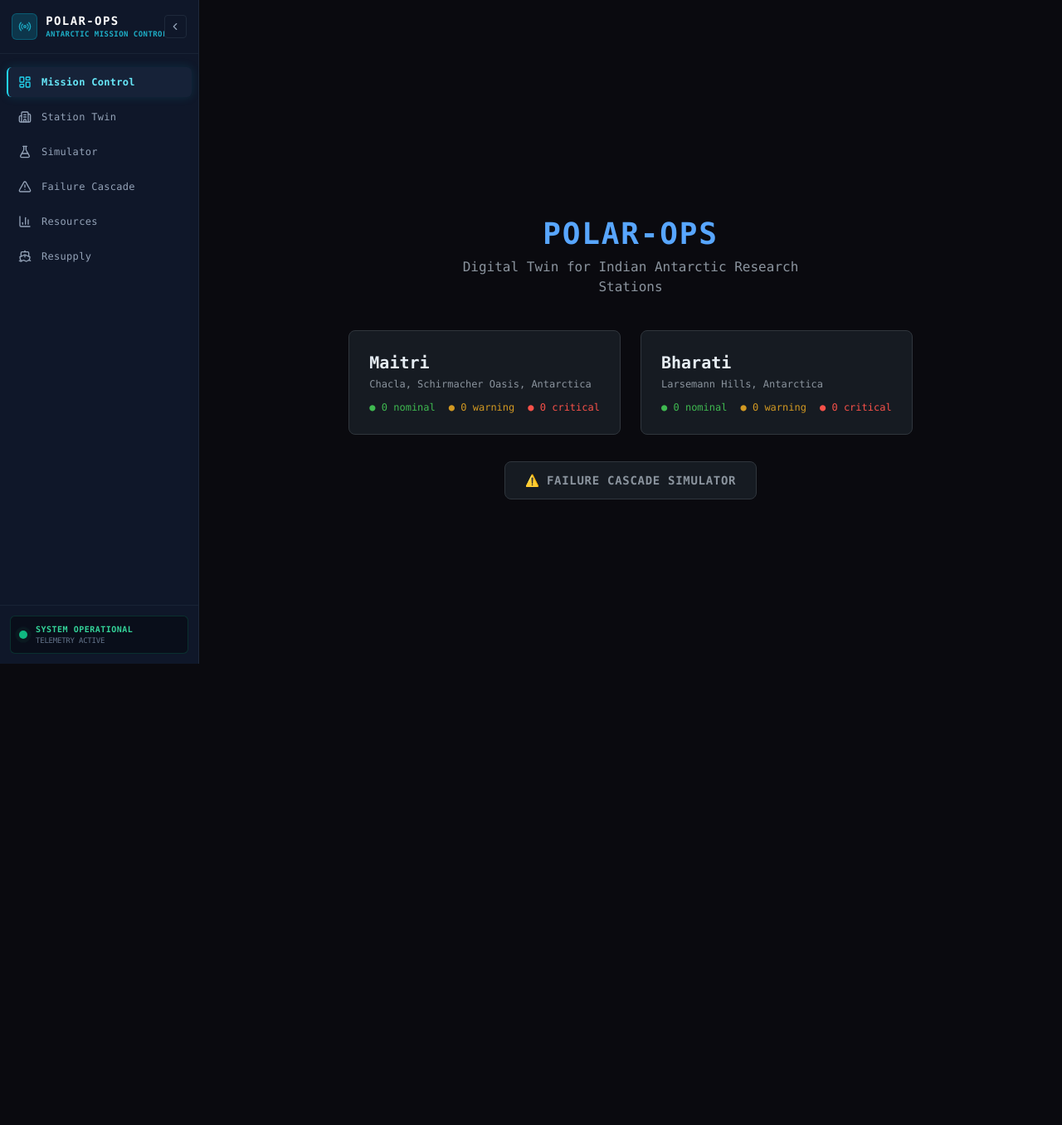
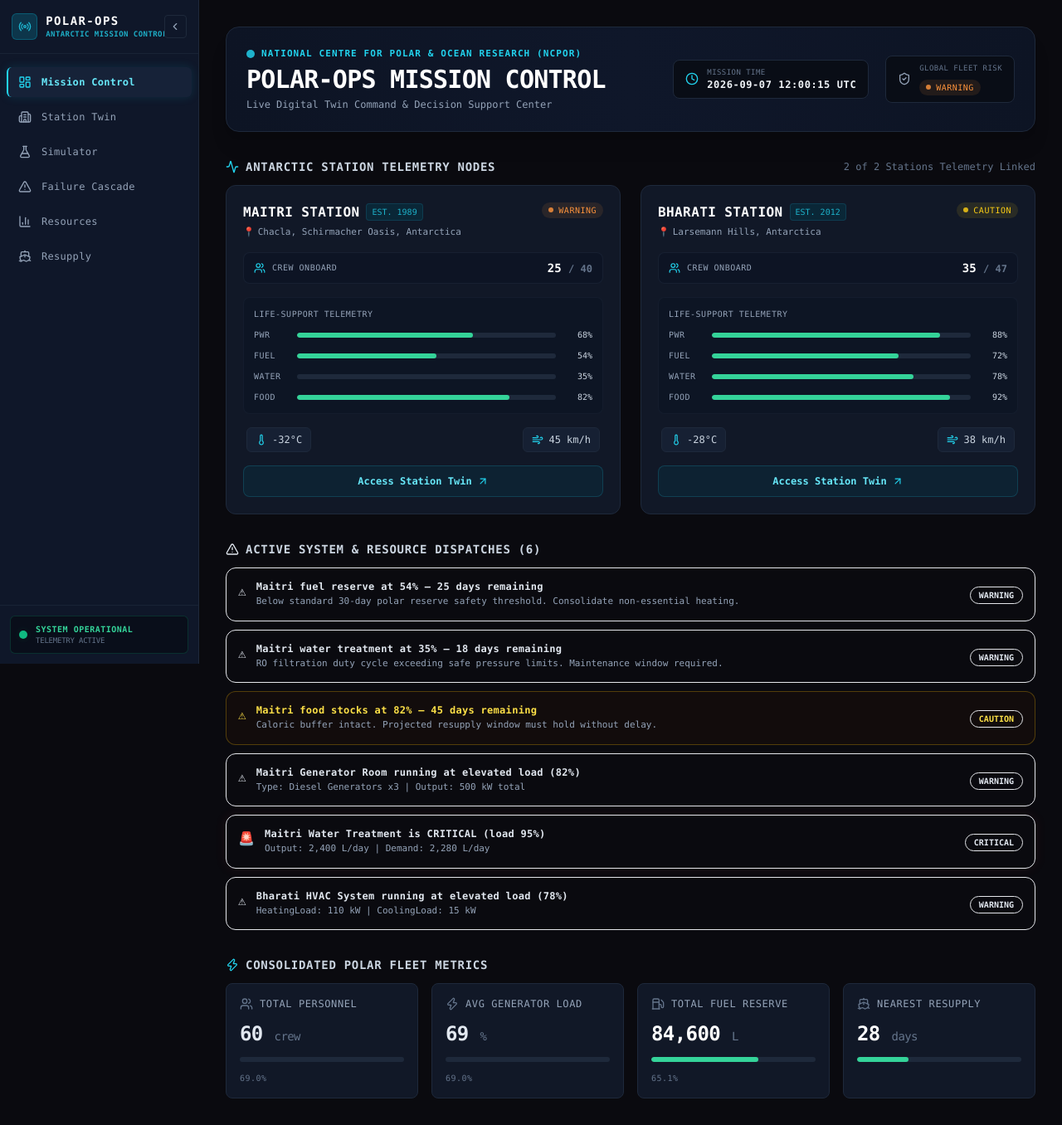
Before and after one commit to Dev-Lahrani/polar-ops-digital-twin, a Next.js app: page / in a window 1280 px wide. Shown: the whole page at 83% size. Before the commit the page ends 864 px from the top, so only its background shows below. Built offline with nearby package versions, Linux system fonts and the light colour scheme.

Commit message:
feat(dashboard): create Mission Control Dashboard with live clock, station cards, alerts, and fleet status gauges

```diff
--- a/src/app/page.tsx
+++ b/src/app/page.tsx
@@ -1,62 +1,326 @@
-import Link from "next/link";
+"use client";
+
+import { useState, useEffect } from "react";
 import { stations } from "@/data/stations";
+import StationCard from "@/components/station-card";
+import StatusGauge from "@/components/status-gauge";
+import RiskIndicator from "@/components/risk-indicator";
+import { RiskLevel } from "@/types";
+import {
+  Users,
+  Zap,
+  Fuel,
+  Ship,
+  AlertTriangle,
+  Clock,
+  ShieldCheck,
+  Activity,
+} from "lucide-react";
 
-export default function Home() {
+export default function MissionControlDashboard() {
+  const [mounted, setMounted] = useState(false);
+  const [currentTime, setCurrentTime] = useState<string>("");
+
+  useEffect(() => {
+    setMounted(true);
+    const updateTime = () => {
+      const now = new Date();
+      const utcString = now.toUTCString().replace("GMT", "UTC");
+      const iso = now.toISOString().split(".")[0].replace("T", " ");
+      setCurrentTime(`${iso} UTC`);
+    };
+
+    updateTime();
+    const timer = setInterval(updateTime, 1000);
+    return () => clearInterval(timer);
+  }, []);
+
+  // Compute Global Risk
+  const globalRisk: RiskLevel = stations.some(
+    (s) => s.riskLevel === "EMERGENCY" || s.riskLevel === "CRITICAL"
+  )
+    ? "CRITICAL"
+    : stations.some((s) => s.riskLevel === "WARNING")
+    ? "WARNING"
+    : stations.some((s) => s.riskLevel === "CAUTION")
+    ? "CAUTION"
+    : "NOMINAL";
+
+  // Calculate Quick Stats
+  const totalCrew = stations.reduce((acc, s) => acc + s.crewCount, 0);
+  const maxCrew = stations.reduce((acc, s) => acc + s.crewMax, 0);
+
+  const avgGenLoad = Math.round(
+    stations.reduce((acc, s) => acc + (s.generatorLoad ?? 65), 0) /
+      (stations.length || 1)
+  );
+
+  const totalFuelL = stations.reduce(
+    (acc, s) => acc + (s.fuelCurrentL ?? (s.resources.fuel / 100) * 60000),
+    0
+  );
+  const maxFuelL = stations.reduce(
+    (acc, s) => acc + (s.fuelCapacityL ?? 65000),
+    0
+  );
+
+  const daysToNextResupply = Math.min(
+    ...stations.map((s) => s.nextResupplyDays ?? 30)
+  );
+
+  // Generate Resource & System Alerts
+  const alerts: Array<{
+    id: string;
+    station: string;
+    severity: "CRITICAL" | "WARNING" | "CAUTION";
+    message: string;
+    detail: string;
+  }> = [];
+
+  stations.forEach((st) => {
+    if ((st.fuelDaysRemaining ?? 99) <= 30) {
+      alerts.push({
+        id: `${st.id}-fuel`,
+        station: st.name,
+        severity: (st.fuelDaysRemaining ?? 99) <= 15 ? "CRITICAL" : "WARNING",
+        message: `${st.name} fuel reserve at ${st.resources.fuel}% — ${st.fuelDaysRemaining} days remaining`,
+        detail: "Below standard 30-day polar reserve safety threshold. Consolidate non-essential heating.",
+      });
+    }
+
+    if ((st.waterDaysRemaining ?? 99) <= 20) {
+      alerts.push({
+        id: `${st.id}-water`,
+        station: st.name,
+        severity: (st.waterDaysRemaining ?? 99) <= 10 ? "CRITICAL" : "WARNING",
+        message: `${st.name} water treatment at ${st.resources.water}% — ${st.waterDaysRemaining} days remaining`,
+        detail: "RO filtration duty cycle exceeding safe pressure limits. Maintenance window required.",
+      });
+    }
+
+    if (st.resources.food <= 40 || (st.foodDaysRemaining ?? 99) <= 45) {
+      alerts.push({
+        id: `${st.id}-food`,
+        station: st.name,
+        severity: "CAUTION",
+        message: `${st.name} food stocks at ${st.resources.food}% — ${st.foodDaysRemaining} days remaining`,
+        detail: "Caloric buffer intact. Projected resupply window must hold without delay.",
+      });
+    }
+
+    // Subsystem specific alerts
+    st.subsystems.forEach((sub) => {
+      if (sub.status === "CRITICAL" || sub.status === "EMERGENCY") {
+        alerts.push({
+          id: `${st.id}-${sub.id}`,
+          station: st.name,
+          severity: "CRITICAL",
+          message: `${st.name} ${sub.name} is ${sub.status} (load ${sub.loadPercent}%)`,
+          detail: Object.entries(sub.details)
+            .slice(0, 2)
+            .map(([k, v]) => `${k}: ${v}`)
+            .join(" | "),
+        });
+      } else if (sub.status === "WARNING" && sub.loadPercent >= 75) {
+        alerts.push({
+          id: `${st.id}-${sub.id}`,
+          station: st.name,
+          severity: "WARNING",
+          message: `${st.name} ${sub.name} running at elevated load (${sub.loadPercent}%)`,
+          detail: Object.entries(sub.details)
+            .slice(0, 2)
+            .map(([k, v]) => `${k}: ${v}`)
+            .join(" | "),
+        });
+      }
+    });
+  });
+
   return (
-    <div className="min-h-screen flex flex-col items-center justify-center p-8">
-      <h1
-        className="text-4xl font-bold tracking-wider mb-2"
-        style={{ color: "#58a6ff" }}
-      >
-        POLAR-OPS
-      </h1>
-      <p className="text-[#8b949e] mb-10 text-center max-w-md">
-        Digital Twin for Indian Antarctic Research Stations
-      </p>
-      <div className="flex gap-6 mb-8">
-        {stations.map((station) => (
-          <Link
-            key={station.id}
-            href={`/station/${station.id}`}
-            className="block rounded-lg border p-6 transition-colors hover:border-[#58a6ff]"
-            style={{
-              borderColor: "#30363d",
-              background: "#161b22",
-              minWidth: 260,
-            }}
-          >
-            <h2 className="text-xl font-bold text-[#e6edf3] mb-1">
-              {station.name}
-            </h2>
-            <p className="text-xs text-[#8b949e] mb-3">
-              {station.location}
-            </p>
-            <div className="flex gap-4 text-xs">
-              <span className="text-[#3fb950]">
-                ● {station.subsystems.filter((s) => s.status === "nominal").length} nominal
-              </span>
-              <span className="text-[#d29922]">
-                ● {station.subsystems.filter((s) => s.status === "warning").length} warning
-              </span>
-              <span className="text-[#f85149]">
-                ● {station.subsystems.filter((s) => s.status === "critical").length} critical
+    <div className="space-y-8 max-w-7xl mx-auto">
+      {/* TOP SECTION: Title, Live Clock, Global Risk */}
+      <header className="rounded-2xl border border-[#1e293b] bg-gradient-to-r from-[#0d1424] via-[#0f172a] to-[#0d1424] p-6 shadow-xl">
+        <div className="flex flex-col md:flex-row md:items-center justify-between gap-4">
+          <div className="space-y-1">
+            <div className="flex items-center gap-2">
+              <span className="flex h-2.5 w-2.5 rounded-full bg-cyan-400 animate-pulse" />
+              <span className="text-[11px] font-mono tracking-widest uppercase text-cyan-400 font-bold">
+                NATIONAL CENTRE FOR POLAR & OCEAN RESEARCH (NCPOR)
               </span>
             </div>
-          </Link>
-        ))}
-      </div>
-      <Link
-        href="/cascade"
-        className="inline-flex items-center gap-2 px-6 py-3 rounded-lg border text-sm font-bold uppercase tracking-wider transition-colors hover:border-[#f85149] hover:text-[#f85149]"
-        style={{
-          borderColor: "#30363d",
-          background: "#161b22",
-          color: "#8b949e",
-        }}
-      >
-        <span>⚠️</span>
-        Failure Cascade Simulator
-      </Link>
+            <h1 className="text-2xl md:text-3xl font-black tracking-tight text-white font-mono uppercase">
+              POLAR-OPS MISSION CONTROL
+            </h1>
+            <p className="text-xs text-slate-400 font-mono">
+              Live Digital Twin Command & Decision Support Center
+            </p>
+          </div>
+
+          <div className="flex flex-wrap items-center gap-3 md:gap-5">
+            {/* Live Clock */}
+            <div className="flex items-center gap-2.5 rounded-lg border border-[#1e293b] bg-[#090d16] px-3.5 py-2">
+              <Clock className="h-4 w-4 text-cyan-400 animate-spin-slow" />
+              <div className="flex flex-col">
+                <span className="text-[9px] uppercase tracking-wider text-slate-500 font-mono">
+                  Mission Time
+                </span>
+                <span className="text-xs font-mono font-bold text-slate-100 tracking-wider">
+                  {mounted ? currentTime || "SYNCHRONIZING..." : "SYNCHRONIZING..."}
+                </span>
+              </div>
+            </div>
+
+            {/* Global Risk Indicator */}
+            <div className="flex items-center gap-2.5 rounded-lg border border-[#1e293b] bg-[#090d16] px-3.5 py-2">
+              <ShieldCheck className="h-4 w-4 text-slate-400" />
+              <div className="flex flex-col">
+                <span className="text-[9px] uppercase tracking-wider text-slate-500 font-mono">
+                  Global Fleet Risk
+                </span>
+                <div className="mt-0.5">
+                  <RiskIndicator level={globalRisk} size="sm" />
+                </div>
+              </div>
+            </div>
+          </div>
+        </div>
+      </header>
+
+      {/* MAIN GRID: Two large StationCard components side-by-side */}
+      <section className="space-y-3">
+        <div className="flex items-center justify-between">
+          <div className="flex items-center gap-2">
+            <Activity className="h-4 w-4 text-cyan-400" />
+            <h2 className="text-sm font-bold uppercase tracking-wider text-slate-300 font-mono">
+              Antarctic Station Telemetry Nodes
+            </h2>
+          </div>
+          <span className="text-xs text-slate-500 font-mono">
+            2 of 2 Stations Telemetry Linked
+          </span>
+        </div>
+
+        <div className="grid grid-cols-1 lg:grid-cols-2 gap-6">
+          {stations.map((station) => (
+            <StationCard key={station.id} station={station} />
+          ))}
+        </div>
+      </section>
+
+      {/* ALERTS SECTION: Resources & Systems below warning thresholds */}
+      <section className="space-y-3">
+        <div className="flex items-center gap-2">
+          <AlertTriangle className="h-4 w-4 text-amber-400" />
+          <h2 className="text-sm font-bold uppercase tracking-wider text-slate-300 font-mono">
+            Active System & Resource Dispatches ({alerts.length})
+          </h2>
+        </div>
+
+        {alerts.length === 0 ? (
+          <div className="rounded-xl border border-emerald-500/20 bg-emerald-950/10 p-4 text-center text-xs text-emerald-400 font-mono">
+            ✓ All station resources and life support telemetry within nominal parameters.
+          </div>
+        ) : (
+          <div className="space-y-2.5">
+            {alerts.map((alert) => {
+              const isCrit = alert.severity === "CRITICAL";
+              const isWarn = alert.severity === "WARNING";
+
+              return (
+                <div
+                  key={alert.id}
+                  className={`flex flex-col sm:flex-row sm:items-center justify-between gap-2.5 rounded-xl border p-3.5 transition-all font-mono ${
+                    isCrit
+                      ? "border-red-500/40 bg-red-950/20 text-red-300 shadow-[0_0_15px_rgba(239,68,68,0.08)]"
+                      : isWarn
+                      ? "border-amber-500/40 bg-amber-950/20 text-amber-300"
+                      : "border-yellow-500/30 bg-yellow-950/15 text-yellow-300"
+                  }`}
+                >
+                  <div className="flex items-start gap-3">
+                    <span className="text-base mt-0.5">
+                      {isCrit ? "🚨" : "⚠"}
+                    </span>
+                    <div className="space-y-0.5">
+                      <div className="text-xs font-bold tracking-wide">
+                        {alert.message}
+                      </div>
+                      <div className="text-[11px] text-slate-400">
+                        {alert.detail}
+                      </div>
+                    </div>
+                  </div>
+
+                  <div className="self-end sm:self-center shrink-0">
+                    <span
+                      className={`text-[10px] uppercase font-bold px-2.5 py-1 rounded-full border ${
+                        isCrit
+                          ? "border-red-500/50 bg-red-500/10 text-red-400"
+                          : "border-amber-500/50 bg-amber-500/10 text-amber-400"
+                      }`}
+                    >
+                      {alert.severity}
+                    </span>
+                  </div>
+                </div>
+              );
+            })}
+          </div>
+        )}
+      </section>
+
+      {/* BOTTOM SECTION: Quick stats row using StatusGauge */}
+      <section className="space-y-3">
+        <div className="flex items-center gap-2">
+          <Zap className="h-4 w-4 text-cyan-400" />
+          <h2 className="text-sm font-bold uppercase tracking-wider text-slate-300 font-mono">
+            Consolidated Polar Fleet Metrics
+          </h2>
+        </div>
+
+        <div className="grid grid-cols-1 sm:grid-cols-2 xl:grid-cols-4 gap-4">
+          <StatusGauge
+            label="Total Personnel"
+            value={totalCrew}
+            max={maxCrew}
+            unit="crew"
+            warningThreshold={85}
+            criticalThreshold={95}
+            icon={Users}
+            showPercentage={true}
+          />
+          <StatusGauge
+            label="Avg Generator Load"
+            value={avgGenLoad}
+            max={100}
+            unit="%"
+            warningThreshold={75}
+            criticalThreshold={85}
+            icon={Zap}
+            showPercentage={true}
+          />
+          <StatusGauge
+            label="Total Fuel Reserve"
+            value={totalFuelL}
+            max={maxFuelL}
+            unit="L"
+            warningThreshold={40}
+            criticalThreshold={25}
+            icon={Fuel}
+            showPercentage={true}
+          />
+          <StatusGauge
+            label="Nearest Resupply"
+            value={daysToNextResupply}
+            max={90}
+            unit="days"
+            warningThreshold={30}
+            criticalThreshold={15}
+            icon={Ship}
+            showPercentage={false}
+          />
+        </div>
+      </section>
     </div>
   );
 }
```
